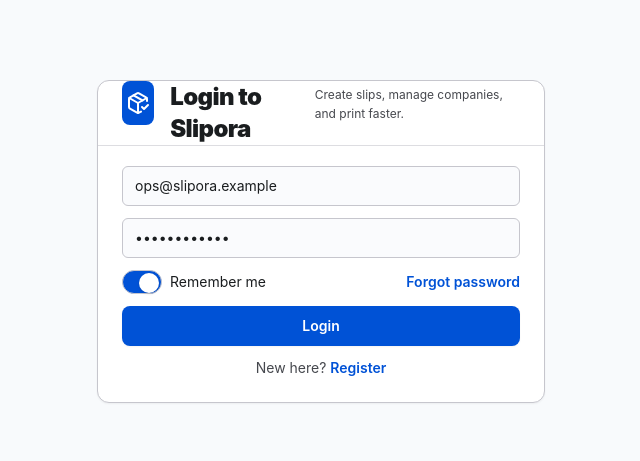
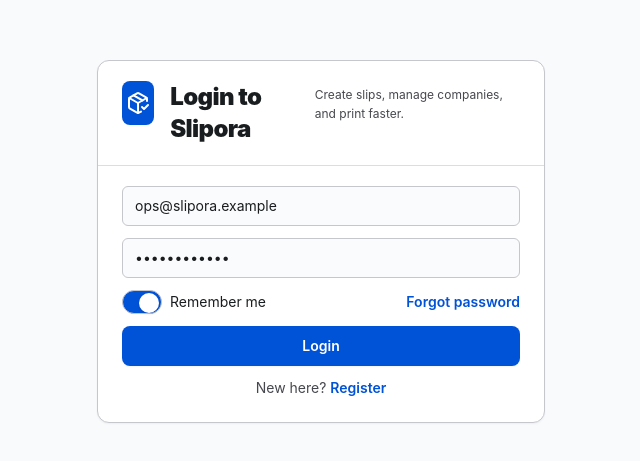
Before and after one commit to rxhul2124/Slip-generation-SaaS-using-Only-AI, a React (Vite) app in the folder apps/web/: page /login in a window 1280 px wide. Shown: the part 159-620 px from the top of the page, without its empty margins (319-959 px from the left). Built offline with nearby package versions, Linux system fonts and the light colour scheme; no server answers.

Commit message:
fix: CardHeader vertical padding with valid py-5 class

```diff
--- a/apps/web/src/components/ui/card.tsx
+++ b/apps/web/src/components/ui/card.tsx
@@ -14,7 +14,7 @@
 }
 
 export function CardHeader({ className, ...props }: React.HTMLAttributes<HTMLDivElement>) {
-  return <div className={cn("flex items-start justify-between gap-4 border-b border-border/60 px-6 py-4.5", className)} {...props} />;
+  return <div className={cn("flex items-start justify-between gap-4 border-b border-border/60 px-6 py-5", className)} {...props} />;
 }
 
 export function CardTitle({ className, ...props }: React.HTMLAttributes<HTMLHeadingElement>) {
```
